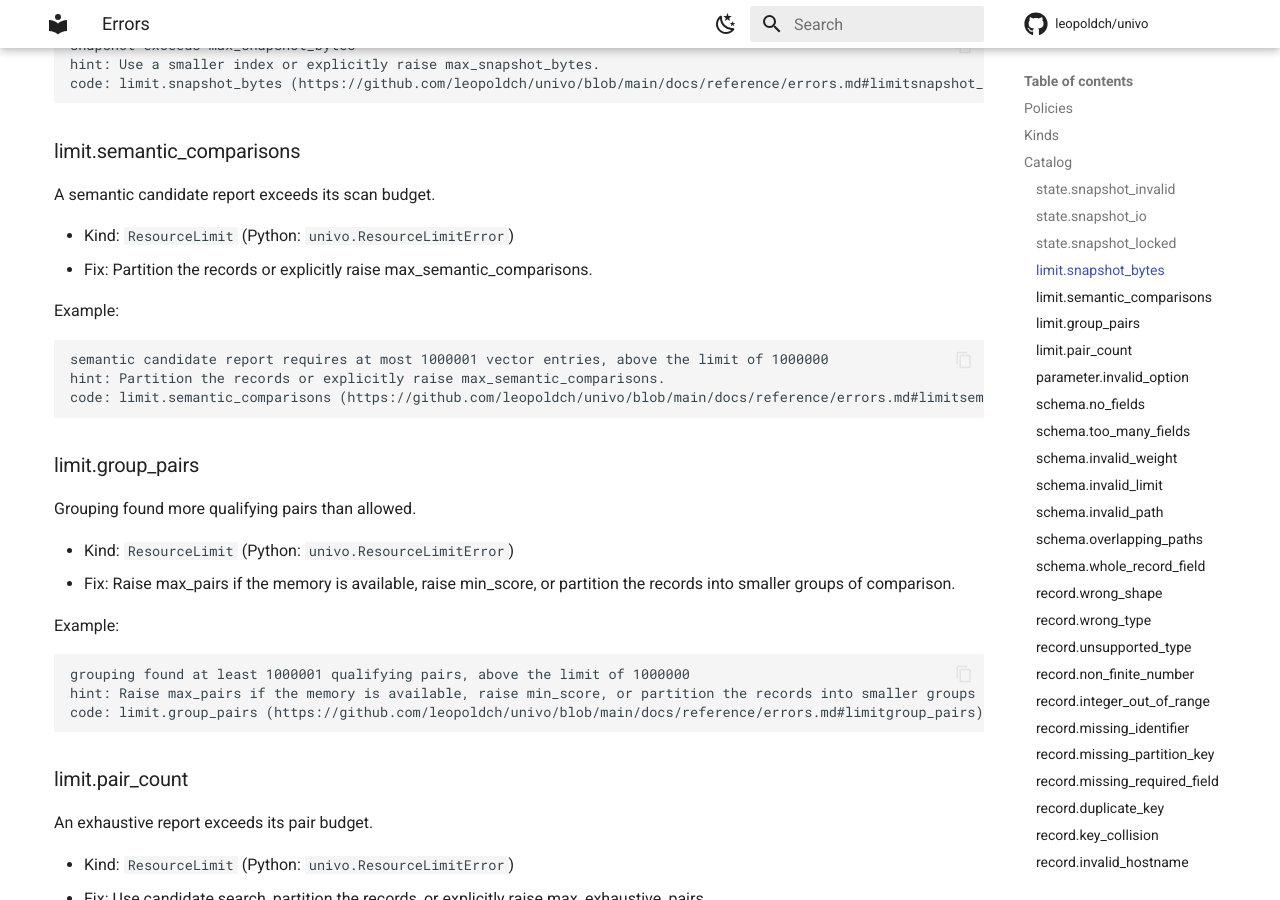
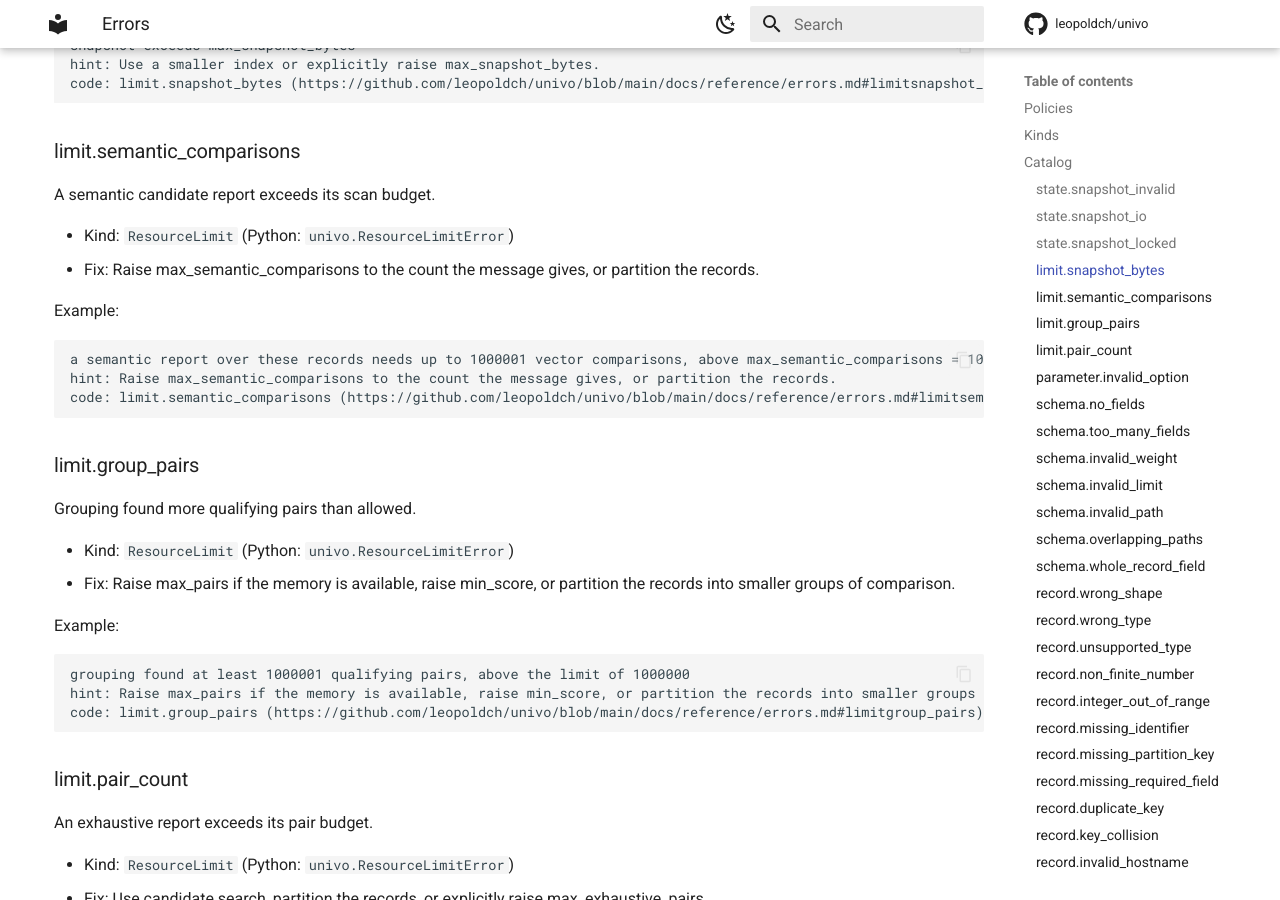
Before and after one commit to leopoldch/univo, an MkDocs documentation site: the page built from docs/reference/errors.md, in a window 1280 px wide and 900 px high, scrolled down 2902 px. Built offline with MkDocs 1.6.1 and Material for MkDocs 9.7.7, drawn with Linux system fonts in a browser that asks for light colours; comment, search, counter and statistics services are not loaded; some of the changed text lies outside the part shown.

Commit message:
errors: name the limit to raise
limit.index_capacity did not name max_records, and
limit.semantic_comparisons spoke of vector entries. Both messages now
give the option and its value, and both hints say what to raise. Codes
and kinds are unchanged.

````diff
--- a/docs/reference/errors.md
+++ b/docs/reference/errors.md
@@ -104,13 +104,13 @@
 A semantic candidate report exceeds its scan budget.
 
 - Kind: `ResourceLimit` (Python: `univo.ResourceLimitError`)
-- Fix: Partition the records or explicitly raise max_semantic_comparisons.
+- Fix: Raise max_semantic_comparisons to the count the message gives, or partition the records.
 
 Example:
 
 ```text
-semantic candidate report requires at most 1000001 vector entries, above the limit of 1000000
-hint: Partition the records or explicitly raise max_semantic_comparisons.
+a semantic report over these records needs up to 1000001 vector comparisons, above max_semantic_comparisons = 1000000
+hint: Raise max_semantic_comparisons to the count the message gives, or partition the records.
 code: limit.semantic_comparisons (https://github.com/leopoldch/univo/blob/main/docs/reference/errors.md#limitsemantic_comparisons)
 ```
 
@@ -494,13 +494,13 @@
 The index record limit would be exceeded.
 
 - Kind: `ResourceLimit` (Python: `univo.ResourceLimitError`)
-- Fix: Use a smaller index or raise its explicit record limit before adding this batch.
+- Fix: Raise max_records, up to 2^32 - 1, or use a smaller index.
 
 Example:
 
 ```text
-the batch would bring the index to 3 records, above its limit of 2
-hint: Use a smaller index or raise its explicit record limit before adding this batch.
+the batch would bring the index to 3 records, above max_records = 2
+hint: Raise max_records, up to 2^32 - 1, or use a smaller index.
 code: limit.index_capacity (https://github.com/leopoldch/univo/blob/main/docs/reference/errors.md#limitindex_capacity)
 ```
 
````
Also changed, not shown: 1 other file.
